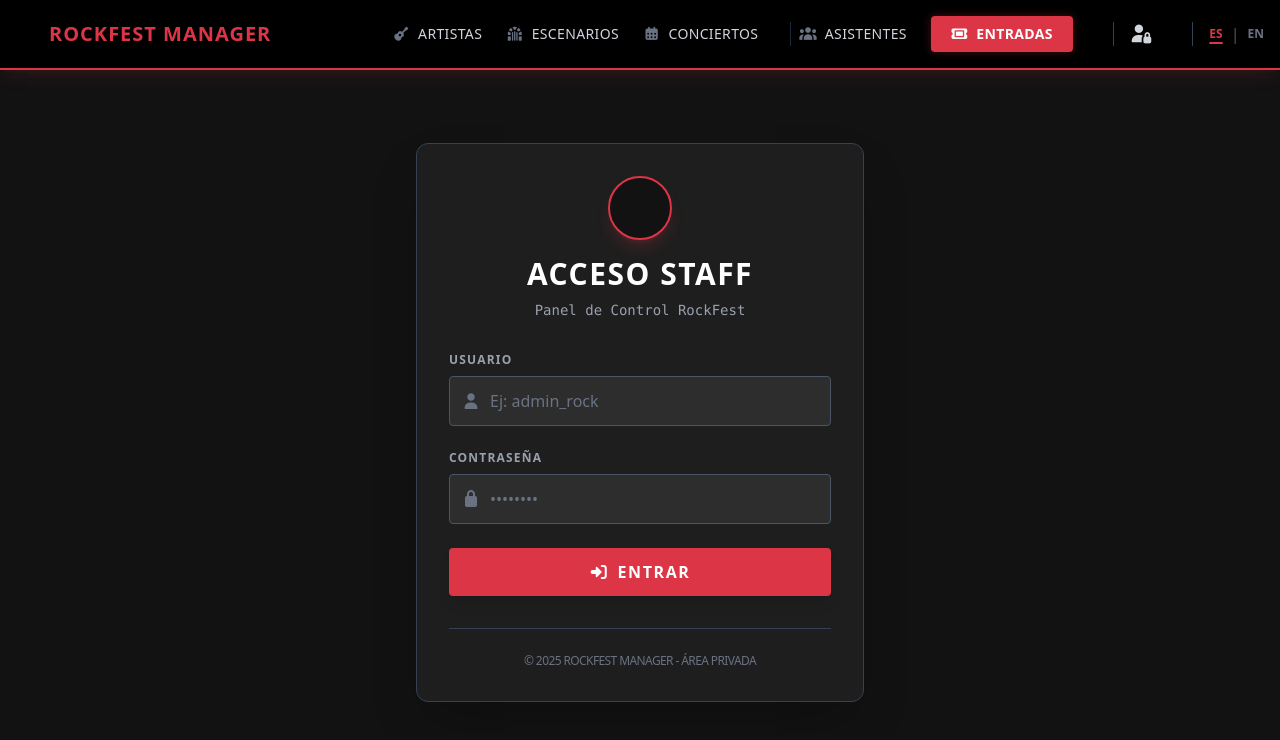
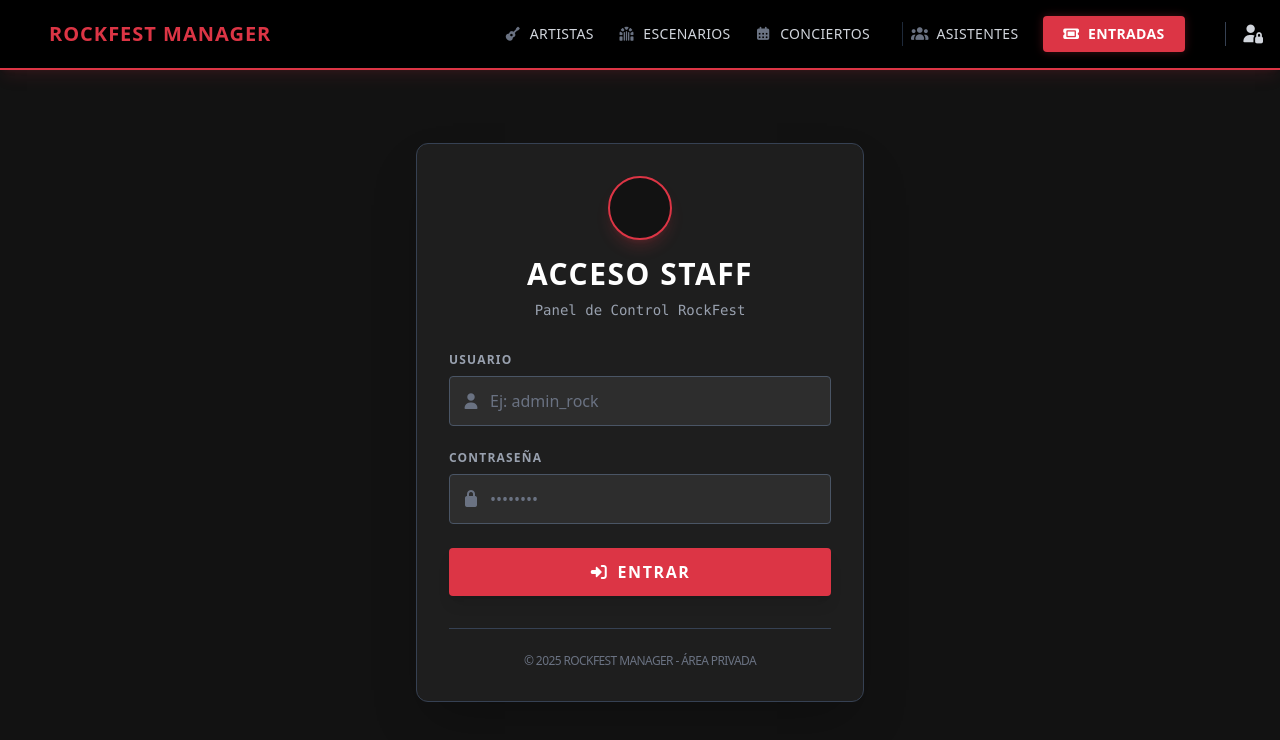
Before and after one commit to asa7ur/dwese-festival-angular, an Angular app: page /login in a window 1280 px wide. Shown: the top 740 px of the page. Built offline with nearby package versions, Linux system fonts and the light colour scheme.

Commit message:
Added guard if logged in already

```diff
--- a/src/app/app.routes.ts
+++ b/src/app/app.routes.ts
@@ -4,23 +4,29 @@ import {Error404} from './features/error404/error404';
 import {ArtistListComponent} from './features/artists/artist-list/artist-list';
 import {ArtistFormComponent} from './features/artists/artist-form/artist-form';
 import {LoginComponent} from './features/auth/login/login';
+import {guestGuard} from './core/guards/guest-guard';
+import {authGuard} from './core/guards/auth-guard';
 
 export const routes: Routes = [
   {
     path: 'login',
     component: LoginComponent,
+    canActivate: [guestGuard]
   },
   {
     path: 'artists',
     component: ArtistListComponent,
+    canActivate: [authGuard]
   },
   {
     path: 'artists/new',
-    component: ArtistFormComponent
+    component: ArtistFormComponent,
+    canActivate: [authGuard]
   },
   {
     path: 'artists/edit/:id',
-    component: ArtistFormComponent
+    component: ArtistFormComponent,
+    canActivate: [authGuard]
   },
   {
     path: 'forbidden',
--- /dev/null
+++ b/src/app/core/guards/guest-guard.ts
@@ -0,0 +1,18 @@
+import { inject } from '@angular/core';
+import { CanActivateFn, Router } from '@angular/router';
+import { AuthService } from '../services/auth';
+
+export const guestGuard: CanActivateFn = (route, state) => {
+  const authService = inject(AuthService);
+  const router = inject(Router);
+
+  // Si el usuario ya está logueado (tiene token)
+  if (authService.getToken()) {
+    // Redirigir a la lista de artistas o a la home
+    router.navigate(['/artists']);
+    return false;
+  }
+
+  // Si no está logueado, permitir el acceso al login
+  return true;
+};
--- a/src/app/layout/header/header.html
+++ b/src/app/layout/header/header.html
@@ -70,16 +70,6 @@
             </a>
           }
         </div>
-
-        <div class="flex items-center gap-2 ml-4 border-l border-gray-700 pl-4">
-          <button class="text-xs font-bold transition duration-300 text-rock-red underline decoration-2 underline-offset-4">
-            ES
-          </button>
-          <span class="text-gray-600">|</span>
-          <button class="text-xs font-bold transition duration-300 text-gray-500 hover:text-rock-red">
-            EN
-          </button>
-        </div>
       </div>
     </div>
   </div>
```
